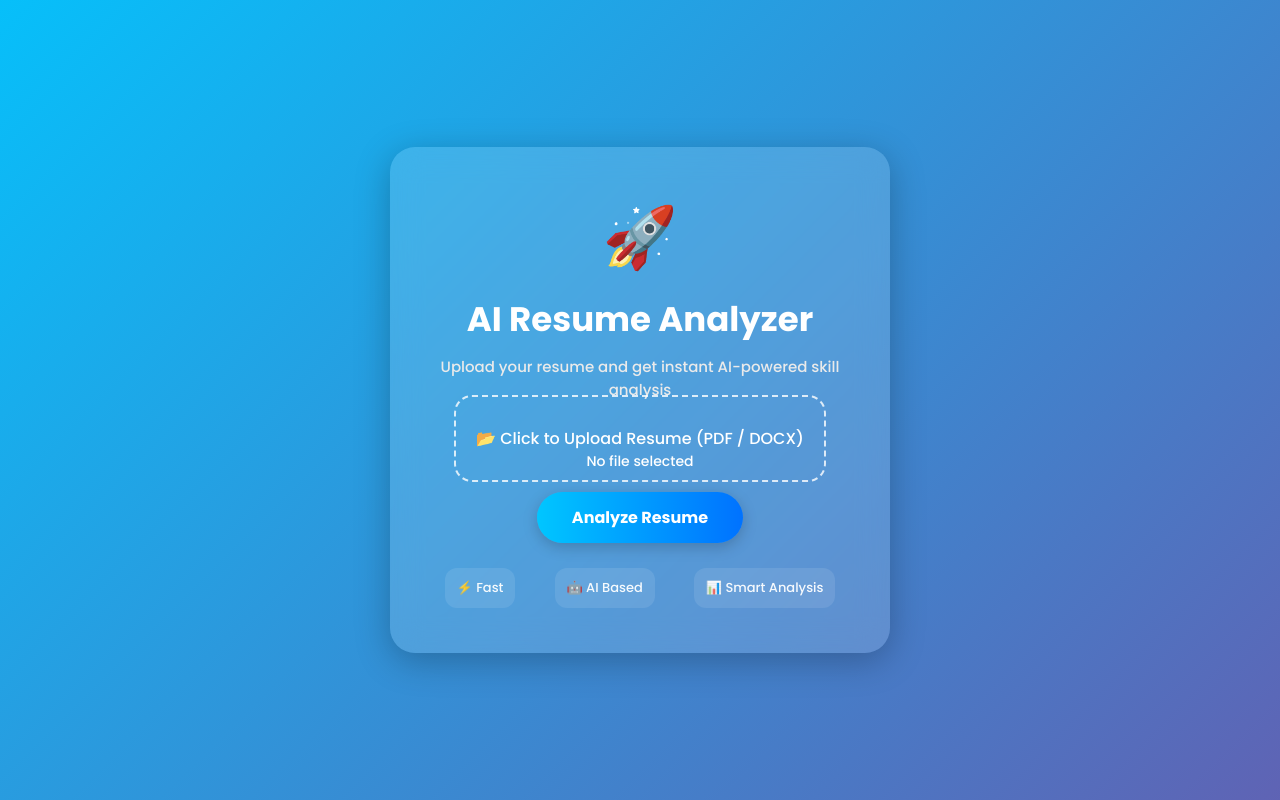
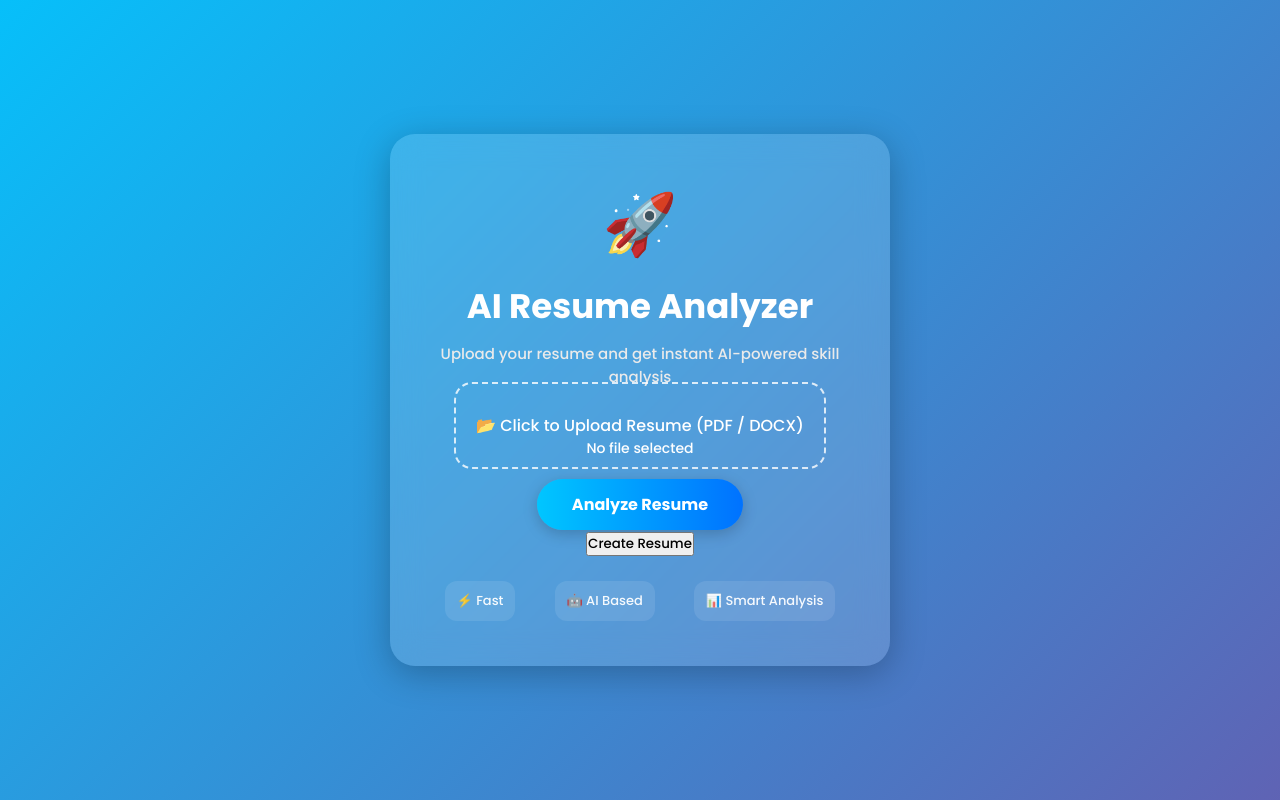
Before and after one commit to praveen23bcon2198-tech/ai-resume-analyzer, a Flask app: page / in a window 1280 px wide. Run offline with Flask 3, Linux system fonts and the light colour scheme.

Commit message:
Add button to create a resume

```diff
--- a/templates/index.html
+++ b/templates/index.html
@@ -53,6 +53,10 @@
       <div class="file-name" id="fileName">No file selected</div>
       <button type="submit" class="btn">Analyze Resume</button>
     </form>
+
+    <a href="/builder">
+    <button type="button">Create Resume</button>
+    </a>
 
     <div class="features">
       <div class="feature">⚡ Fast</div>
```
